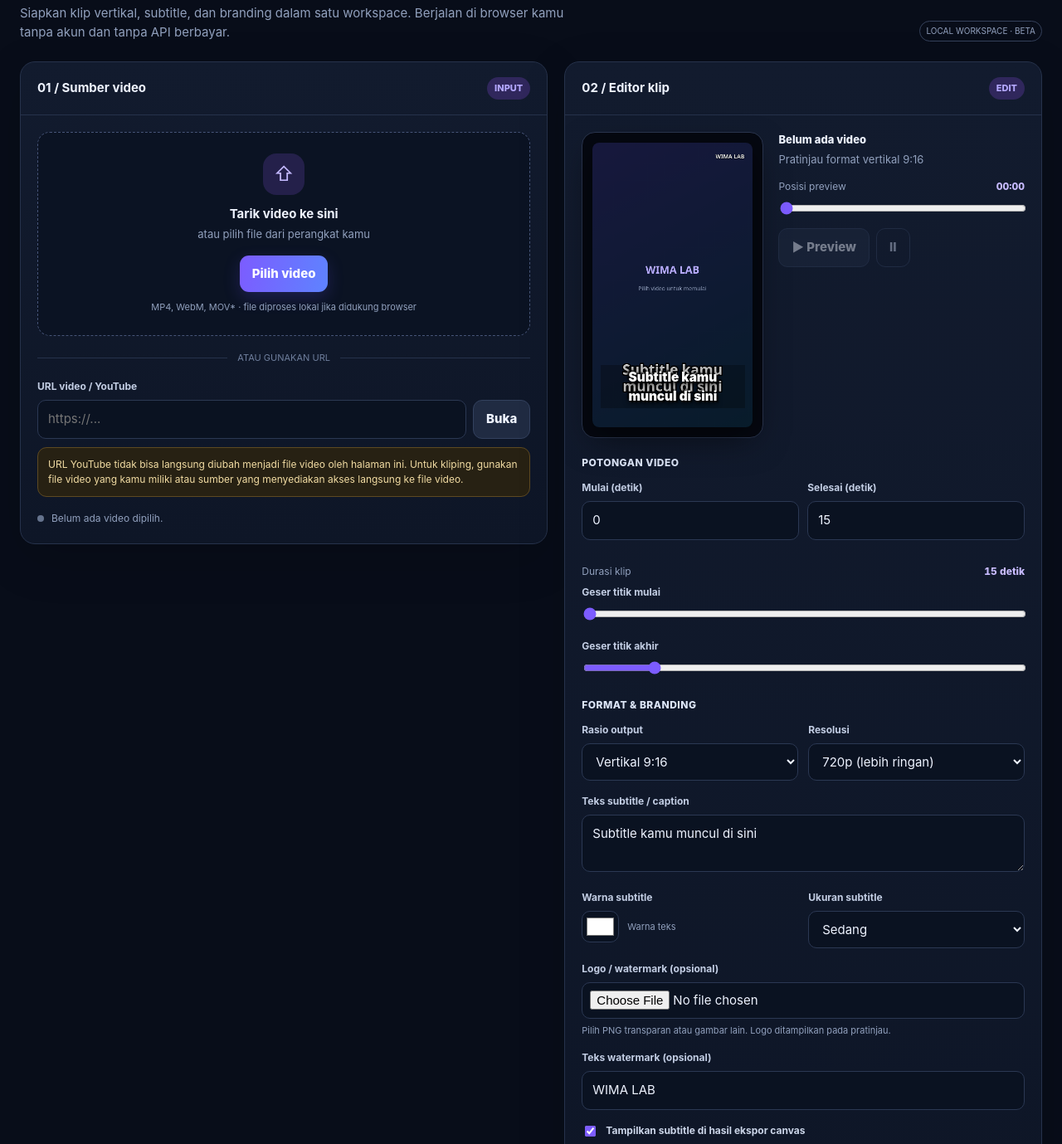
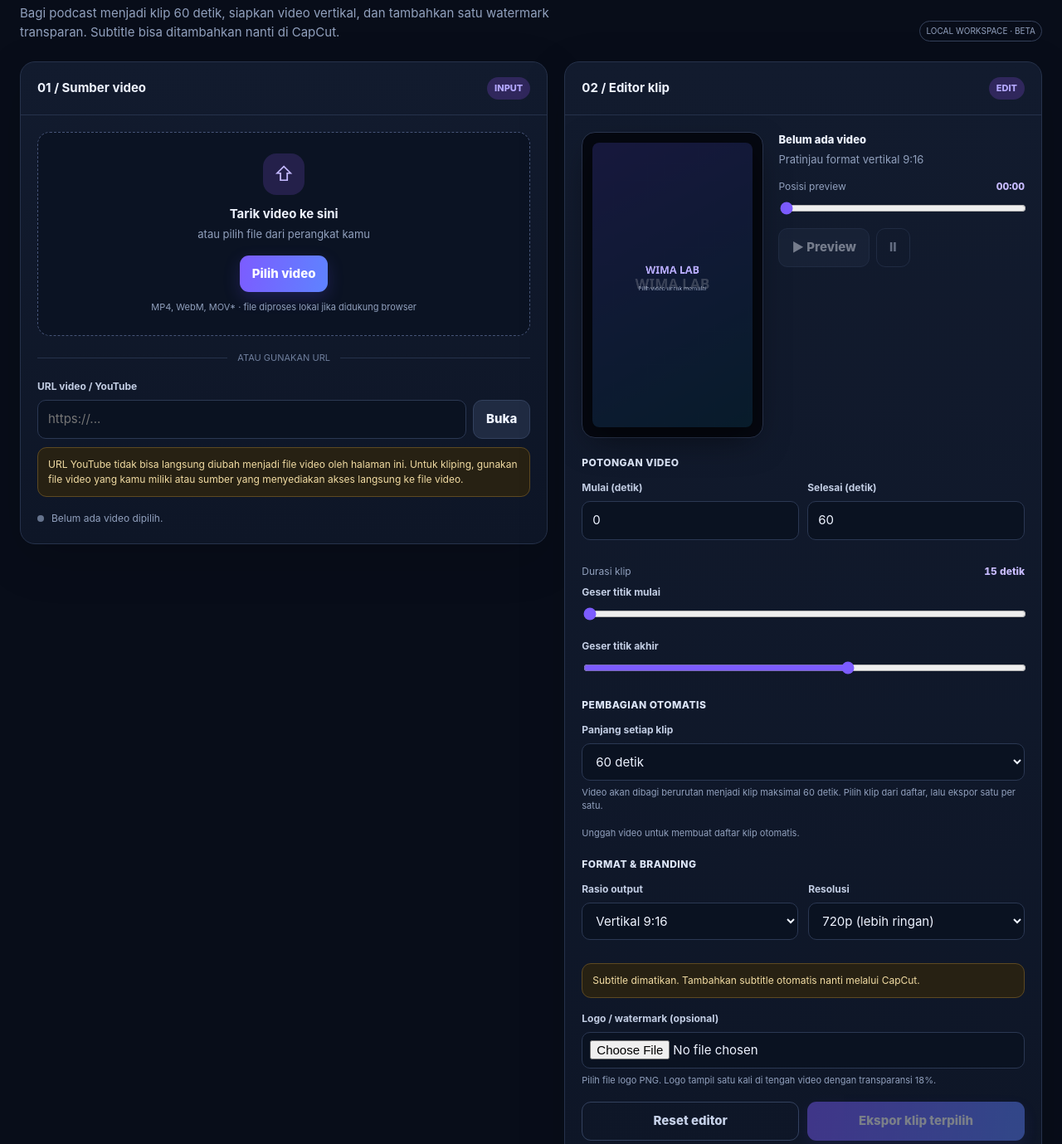
Before and after one commit to wimanaila-cmd/wimalab-clipper, a plain HTML site: page index.html in a window 1280 px wide. Shown: the part 221-1600 px from the top of the page at 83% size. Drawn offline with Linux system fonts and the light colour scheme.

Commit message:
Update index.html

```diff
--- a/index.html
+++ b/index.html
@@ -66,7 +66,7 @@
     canvas{display:block;width:100%;height:100%;object-fit:contain}
     .canvas-overlay{position:absolute;inset:0;pointer-events:none;display:flex;flex-direction:column;justify-content:flex-end;align-items:center;padding:8% 5% 12%}
     .subtitle-preview{font-size:clamp(12px,1.5vw,17px);font-weight:900;color:#fff;text-align:center;text-shadow:2px 2px 2px #000,-2px -2px 2px #000,0 3px 6px #000;background:#0004;padding:3px 5px;overflow-wrap:anywhere}
-    .watermark-preview{position:absolute;right:7%;top:5%;max-width:35%;max-height:13%;object-fit:contain;opacity:.9}
+    .watermark-preview{position:absolute;left:50%;top:50%;transform:translate(-50%,-50%);max-width:42%;max-height:22%;object-fit:contain;opacity:.18}
     .preview-meta{min-width:0}
     .video-name{font-size:13px;font-weight:800;overflow-wrap:anywhere;margin-bottom:5px}
     .meta-line{display:flex;justify-content:space-between;gap:8px;color:var(--muted);font-size:12px;margin:13px 0 7px}
@@ -105,7 +105,7 @@
     <div>
       <div class="eyebrow">Create more with less</div>
       <h2>Video panjang.<br><span style="background:linear-gradient(90deg,#b6a8ff,#58ddff);-webkit-background-clip:text;background-clip:text;color:transparent">Konten pendek.</span></h2>
-      <p>Siapkan klip vertikal, subtitle, dan branding dalam satu workspace. Berjalan di browser kamu tanpa akun dan tanpa API berbayar.</p>
+      <p>Bagi podcast menjadi klip 60 detik, siapkan video vertikal, dan tambahkan satu watermark transparan. Subtitle bisa ditambahkan nanti di CapCut.</p>
     </div>
     <span class="pill">LOCAL WORKSPACE · BETA</span>
   </section>
@@ -151,10 +151,7 @@
           <div class="stage">
             <div id="canvasShell" class="canvas-shell">
               <canvas id="previewCanvas" width="360" height="640"></canvas>
-              <div class="canvas-overlay">
-                <img id="watermarkPreview" class="watermark-preview hidden" alt="Pratinjau logo">
-                <div id="subtitlePreview" class="subtitle-preview">Subtitle kamu muncul di sini</div>
-              </div>
+
             </div>
           </div>
           <div class="preview-meta">
@@ -172,32 +169,35 @@
         <div class="section-title">POTONGAN VIDEO</div>
         <div class="range-pair">
           <div class="field"><label for="startTime">Mulai (detik)</label><input id="startTime" type="number" min="0" step="0.1" value="0"></div>
-          <div class="field"><label for="endTime">Selesai (detik)</label><input id="endTime" type="number" min="0" step="0.1" value="15"></div>
+          <div class="field"><label for="endTime">Selesai (detik)</label><input id="endTime" type="number" min="0" step="0.1" value="60"></div>
         </div>
         <div class="meta-line"><span>Durasi klip</span><span id="clipDuration" class="time-display">15 detik</span></div>
         <div class="field"><label for="startRange">Geser titik mulai</label><input id="startRange" type="range" min="0" max="100" value="0"></div>
-        <div class="field"><label for="endRange">Geser titik akhir</label><input id="endRange" type="range" min="0" max="100" value="15"></div>
+        <div class="field"><label for="endRange">Geser titik akhir</label><input id="endRange" type="range" min="0" max="100" value="60"></div>
+
+        <div class="section-title">PEMBAGIAN OTOMATIS</div>
+        <div class="field"><label for="segmentLength">Panjang setiap klip</label><select id="segmentLength"><option value="60" selected>60 detik</option></select><div class="tiny" style="margin-top:6px">Video akan dibagi berurutan menjadi klip maksimal 60 detik. Pilih klip dari daftar, lalu ekspor satu per satu.</div></div>
+        <div id="clipList" class="field" aria-live="polite"><div class="tiny">Unggah video untuk membuat daftar klip otomatis.</div></div>
 
         <div class="section-title">FORMAT & BRANDING</div>
         <div class="row">
           <div class="field"><label for="aspectRatio">Rasio output</label><select id="aspectRatio"><option value="9:16">Vertikal 9:16</option><option value="1:1">Kotak 1:1</option><option value="16:9">Landscape 16:9</option></select></div>
           <div class="field"><label for="outputSize">Resolusi</label><select id="outputSize"><option value="720">720p (lebih ringan)</option><option value="1080">1080p</option></select></div>
         </div>
-        <div class="field"><label for="subtitleText">Teks subtitle / caption</label><textarea id="subtitleText" rows="2" placeholder="Ketik subtitle untuk klip ini...">Subtitle kamu muncul di sini</textarea></div>
-        <div class="row">
-          <div class="field"><label for="subtitleColor">Warna subtitle</label><div class="color-row"><input id="subtitleColor" type="color" value="#ffffff"><span class="tiny">Warna teks</span></div></div>
-          <div class="field"><label for="subtitleSize">Ukuran subtitle</label><select id="subtitleSize"><option value="24">Kecil</option><option value="32" selected>Sedang</option><option value="42">Besar</option></select></div>
-        </div>
+        <div class="notice" style="margin:12px 0 16px">Subtitle dimatikan. Tambahkan subtitle otomatis nanti melalui CapCut.</div>
+        <textarea id="subtitleText" class="hidden" rows="2"></textarea>
+        <input id="subtitleColor" class="hidden" type="color" value="#ffffff">
+        <select id="subtitleSize" class="hidden"><option value="32" selected>Sedang</option></select>
         <div class="field">
           <label for="logoFile">Logo / watermark (opsional)</label>
           <input id="logoFile" type="file" accept="image/*" style="display:block;width:100%;background:#0a1221;border:1px solid #2b3853;border-radius:10px;padding:9px">
-          <div class="tiny" style="margin-top:6px">Pilih PNG transparan atau gambar lain. Logo ditampilkan pada pratinjau.</div>
+          <div class="tiny" style="margin-top:6px">Pilih file logo PNG. Logo tampil satu kali di tengah video dengan transparansi 18%.</div>
         </div>
-        <div class="field"><label for="watermarkText">Teks watermark (opsional)</label><input id="watermarkText" type="text" value="WIMA LAB" placeholder="Nama channel / brand"></div>
-        <label class="checkline"><input id="burnSubtitle" type="checkbox" checked> Tampilkan subtitle di hasil ekspor canvas</label>
+        <input id="watermarkText" class="hidden" type="text" value="">
+        <input id="burnSubtitle" class="hidden" type="checkbox">
         <div style="margin-top:18px;display:grid;grid-template-columns:1fr 1fr;gap:10px">
           <button id="resetBtn" class="btn btn-quiet" type="button">Reset editor</button>
-          <button id="exportBtn" class="btn btn-primary" type="button" disabled>Ekspor klip</button>
+          <button id="exportBtn" class="btn btn-primary" type="button" disabled>Ekspor klip terpilih</button>
         </div>
         <div id="exportStatus" class="status"><span class="dot"></span><span>Ekspor siap setelah video dimuat.</span></div>
         <div id="resultBox" class="result"></div>
@@ -283,44 +283,17 @@
       ctx.fillStyle='#93a0bd';ctx.font=`${Math.max(10,w*.035)}px system-ui`;
       ctx.fillText('Pilih video untuk memulai',w/2,h*.52);
     }
-    const burn=$('burnSubtitle').checked;
-    const subtitle=$('subtitleText').value.trim();
-    if(burn && subtitle) {
-      const size=Math.max(16,Number($('subtitleSize').value)*w/360);
-      ctx.font=`900 ${size}px system-ui, sans-serif`;
-      ctx.textAlign='center';ctx.textBaseline='middle';
-      const maxWidth=w*.88;
-      const words=subtitle.split(/\s+/);const lines=[];let line='';
-      for(const word of words){
-        const test=line?line+' '+word:word;
-        if(ctx.measureText(test).width>maxWidth && line){lines.push(line);line=word;}else line=test;
-      }
-      if(line) lines.push(line);
-      const shown=lines.slice(-4);
-      const lineHeight=size*1.18;
-      const yStart=h*.83-(shown.length-1)*lineHeight/2;
-      shown.forEach((txt,i)=>{
-        const y=yStart+i*lineHeight;
-        ctx.lineWidth=Math.max(3,size*.16);ctx.strokeStyle='#000';ctx.lineJoin='round';ctx.strokeText(txt,w/2,y,maxWidth);
-        ctx.fillStyle=$('subtitleColor').value;ctx.fillText(txt,w/2,y,maxWidth);
-      });
+    // Subtitle sengaja tidak dibakar ke video; subtitle ditambahkan nanti di CapCut.
+    // Satu logo saja, di tengah frame, putih/transparan 18%.
+    if(logoImage){
+      const maxW=w*.42,maxH=h*.22,scale=Math.min(maxW/logoImage.width,maxH/logoImage.height);
+      const lw=logoImage.width*scale,lh=logoImage.height*scale;
+      ctx.save();ctx.globalAlpha=.18;ctx.drawImage(logoImage,(w-lw)/2,(h-lh)/2,lw,lh);ctx.restore();
+    } else {
+      ctx.save();ctx.globalAlpha=.18;ctx.fillStyle='#ffffff';ctx.textAlign='center';ctx.textBaseline='middle';
+      ctx.font=`900 ${Math.max(20,w*.09)}px system-ui, sans-serif`;ctx.fillText('WIMA LAB',w/2,h/2);ctx.restore();
     }
-    const watermark=$('watermarkText').value.trim();
-    if(watermark){
-      ctx.save();ctx.font=`800 ${Math.max(12,w*.035)}px system-ui`;ctx.textAlign='right';ctx.textBaseline='top';
-      ctx.lineWidth=Math.max(2,w*.004);ctx.strokeStyle='#000a';ctx.strokeText(watermark,w*.95,h*.04);
-      ctx.fillStyle='#ffffffdd';ctx.fillText(watermark,w*.95,h*.04);ctx.restore();
-    }
-    if(logoImage){
-      const maxW=w*.25,maxH=h*.12,scale=Math.min(maxW/logoImage.width,maxH/logoImage.height);
-      const lw=logoImage.width*scale,lh=logoImage.height*scale;
-      ctx.drawImage(logoImage,w*.05,h*.05,lw,lh);
-    }
-    $('subtitlePreview').textContent=subtitle||'';
-    $('subtitlePreview').style.color=$('subtitleColor').value;
-    $('subtitlePreview').style.fontSize=`${Math.max(11,Number($('subtitleSize').value)*.48)}px`;
-    if(logoUrl){$('watermarkPreview').src=logoUrl;$('watermarkPreview').classList.remove('hidden');}
-    else $('watermarkPreview').classList.add('hidden');
+
     $('currentTime').textContent=fmt(video.currentTime||0);
     if(getDuration()) $('previewSeek').value=(video.currentTime/getDuration())*100;
   }
@@ -350,12 +323,12 @@
     const d=getDuration();
     $('durationInfo').textContent=fmt(d);
     $('resolutionInfo').textContent=`${video.videoWidth} × ${video.videoHeight}`;
-    $('startTime').value='0';$('endTime').value=Math.min(15,d).toFixed(1);
+    $('startTime').value='0';$('endTime').value=Math.min(60,d).toFixed(1);
     for(const id of ['startRange','endRange']){$(id).max=d||100;}
-    $('startRange').value=0;$('endRange').value=Math.min(15,d);
+    $('startRange').value=0;$('endRange').value=Math.min(60,d);
     $('previewSeek').value=0;$('previewSeek').max=100;
     $('playBtn').disabled=false;$('pauseBtn').disabled=false;$('exportBtn').disabled=false;
-    setSourceStatus('Video siap diedit.','ok');updateClipDuration();setCanvasSize();
+    setSourceStatus('Video siap. Klip 60 detik dibuat otomatis.','ok');updateClipDuration();setCanvasSize();buildClipList();
     video.currentTime=0;
   });
   video.addEventListener('error',()=>setSourceStatus('Video tidak dapat dibuka. Coba file MP4 H.264 atau format browser yang didukung.','err'));
@@ -398,12 +371,27 @@
     $('startRange').value=s;$('endRange').value=e;
     updateClipDuration();
   }
+  function buildClipList(){
+    const d=getDuration();const length=60;const host=$('clipList');host.innerHTML='';
+    if(!d){host.innerHTML='<div class="tiny">Durasi video belum tersedia.</div>';return;}
+    const count=Math.ceil(d/length);
+    const summary=document.createElement('div');summary.className='tiny';summary.style.marginBottom='9px';summary.textContent=`Ditemukan ${count} klip dari video berdurasi ${fmt(d)}.`;host.append(summary);
+    for(let i=0;i<count;i++){
+      const start=i*length,end=Math.min(d,start+length);
+      const row=document.createElement('div');row.style.cssText='display:flex;align-items:center;justify-content:space-between;gap:10px;padding:9px 10px;margin-bottom:7px;border:1px solid #2b3853;border-radius:10px;background:#0a1221';
+      const label=document.createElement('div');label.style.cssText='font-size:12px;font-weight:750';label.textContent=`Klip ${String(i+1).padStart(2,'0')} · ${fmt(start)}–${fmt(end)}`;
+      const btn=document.createElement('button');btn.type='button';btn.className='btn btn-secondary';btn.style.cssText='padding:7px 10px;font-size:11px;white-space:nowrap';btn.textContent='Pilih klip';
+      btn.addEventListener('click',()=>{ $('startTime').value=start.toFixed(1);$('endTime').value=end.toFixed(1);syncRanges();video.currentTime=start;drawFrame();setExportStatus(`Klip ${i+1} dipilih. Klik Ekspor klip terpilih.`); });
+      row.append(label,btn);host.append(row);
+    }
+  }
   function updateClipDuration(){
     const {start,end}=selectedRange();
     $('clipDuration').textContent=`${Math.max(0,end-start).toFixed(1)} detik`;
   }
   ['aspectRatio','outputSize'].forEach(id=>$(id).addEventListener('change',setCanvasSize));
-  ['subtitleText','subtitleColor','subtitleSize','watermarkText','burnSubtitle'].forEach(id=>{
+  $('segmentLength').addEventListener('change',buildClipList);
+  ['watermarkText'].forEach(id=>{
     $(id).addEventListener('input',drawFrame);$(id).addEventListener('change',drawFrame);
   });
   $('logoFile').addEventListener('change',e=>{
@@ -414,8 +402,8 @@
     logoImage.src=logoUrl;
   });
   $('resetBtn').addEventListener('click',()=>{
-    $('subtitleText').value='Subtitle kamu muncul di sini';$('subtitleColor').value='#ffffff';
-    $('subtitleSize').value='32';$('watermarkText').value='WIMA LAB';$('burnSubtitle').checked=true;
+    $('subtitleText').value='';$('subtitleColor').value='#ffffff';
+    $('subtitleSize').value='32';$('watermarkText').value='';$('burnSubtitle').checked=false;
     $('aspectRatio').value='9:16';$('outputSize').value='720';
     setCanvasSize();drawFrame();
   });
```
